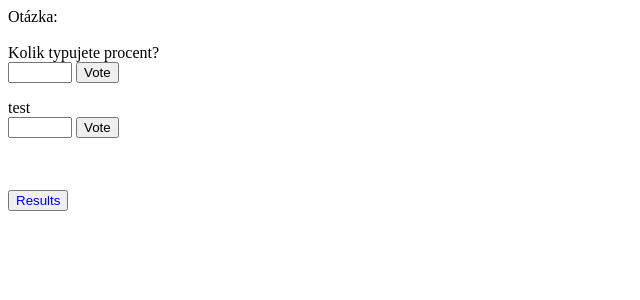
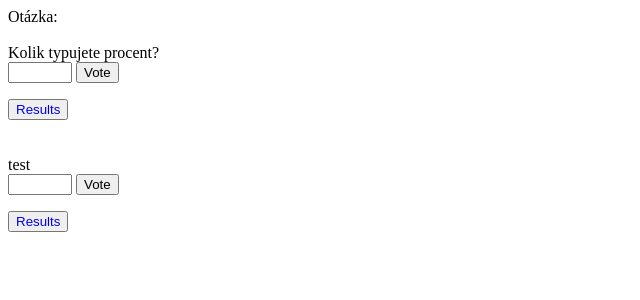
Before and after one commit to johnyssho/metodologie, a Django app: page / in a window 1280 px wide. Shown: the top 300 px of the page, without its empty margins (0-640 px from the left). Run offline with Django 4.2, Linux system fonts and the light colour scheme; data comes from the database, SQL or seed files in the repository; both versions use the stored data as it was after the commit.

Commit message:
multiple results urls coming through

```diff
--- a/polls/datadraw/templates/index.html
+++ b/polls/datadraw/templates/index.html
@@ -17,8 +17,11 @@
     <input type="submit" value="Vote">
     </form>
 </div>
+<div><button><a href={% url 'results' q.pk %} style="text-decoration:none">Results</a></button></div>
+<br>
+<br>
 {% endfor %}
 
 <br>
 <br>
-<button><a href={% url 'results' %} style="text-decoration:none">Results</a></button>
+{% comment %} <button><a href={% url 'results' %} style="text-decoration:none">Results</a></button> {% endcomment %}
--- a/polls/datadraw/urls.py
+++ b/polls/datadraw/urls.py
@@ -3,5 +3,5 @@ from .views import IndexView, ResultsView
 
 urlpatterns = [
 path('', IndexView, name='home'),
-path('results/', ResultsView, name='results'),
+path('results/<int:pk>', ResultsView, name='results'),
 ]
--- a/polls/datadraw/views.py
+++ b/polls/datadraw/views.py
@@ -24,18 +24,19 @@ def IndexView(request):
 
   return render(request, 'index.html', context)
 
-def ResultsView(request):
+def ResultsView(request, pk):
 
-  x = [random.randint(1, 100) for _ in range(200)]
+  # x = [random.randint(1, 100) for _ in range(200)]
 
-  fig = plt.figure(figsize=[10, 6])
-  plt.hist(x, bins=35)
+  # fig = plt.figure(figsize=[10, 6])
+  # plt.hist(x, bins=35)
 
-  imgdata = StringIO()
-  fig.savefig(imgdata, format='svg')
-  imgdata.seek(0)
+  # imgdata = StringIO()
+  # fig.savefig(imgdata, format='svg')
+  # imgdata.seek(0)
 
-  data = imgdata.getvalue()
+  # data = imgdata.getvalue()
 
+  data = pk
   context = { 'fig' : data }
   return render(request, 'results.html', context)
```
Also changed, not shown: polls/db.sqlite3.
